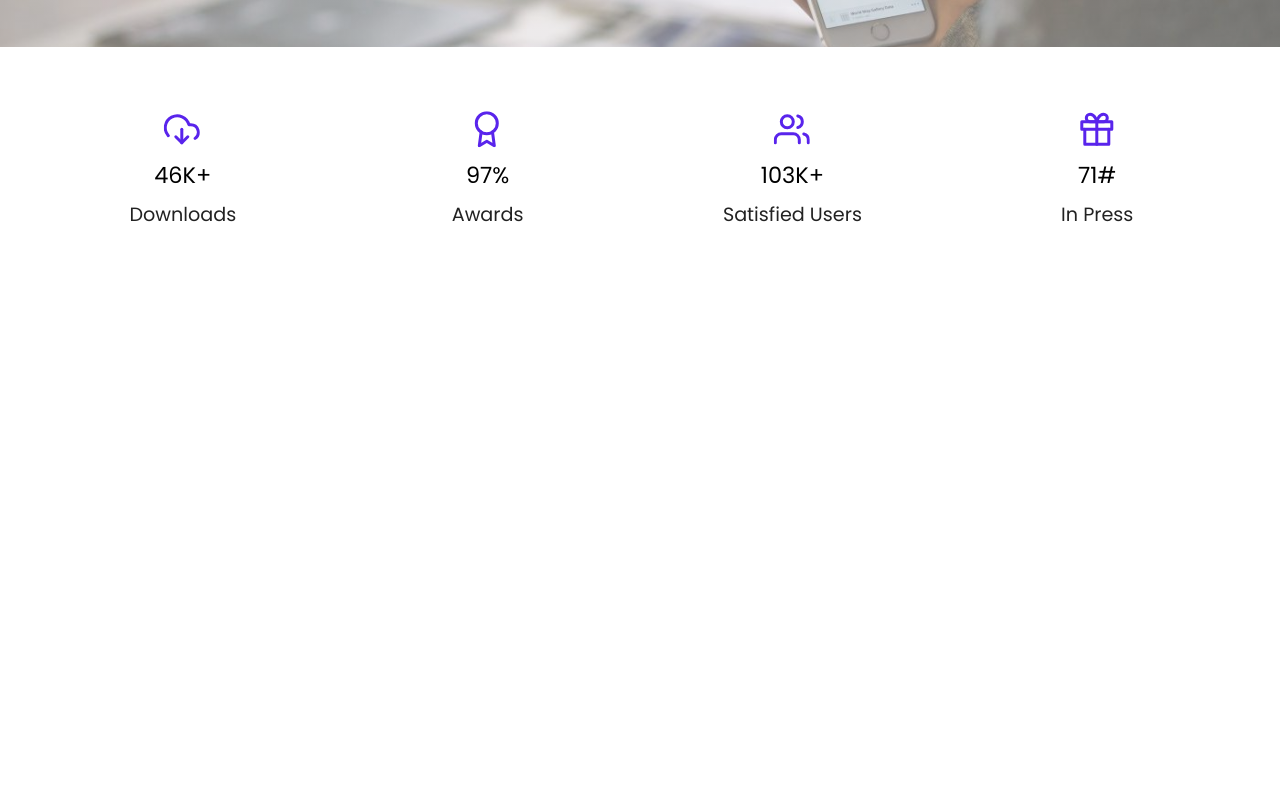
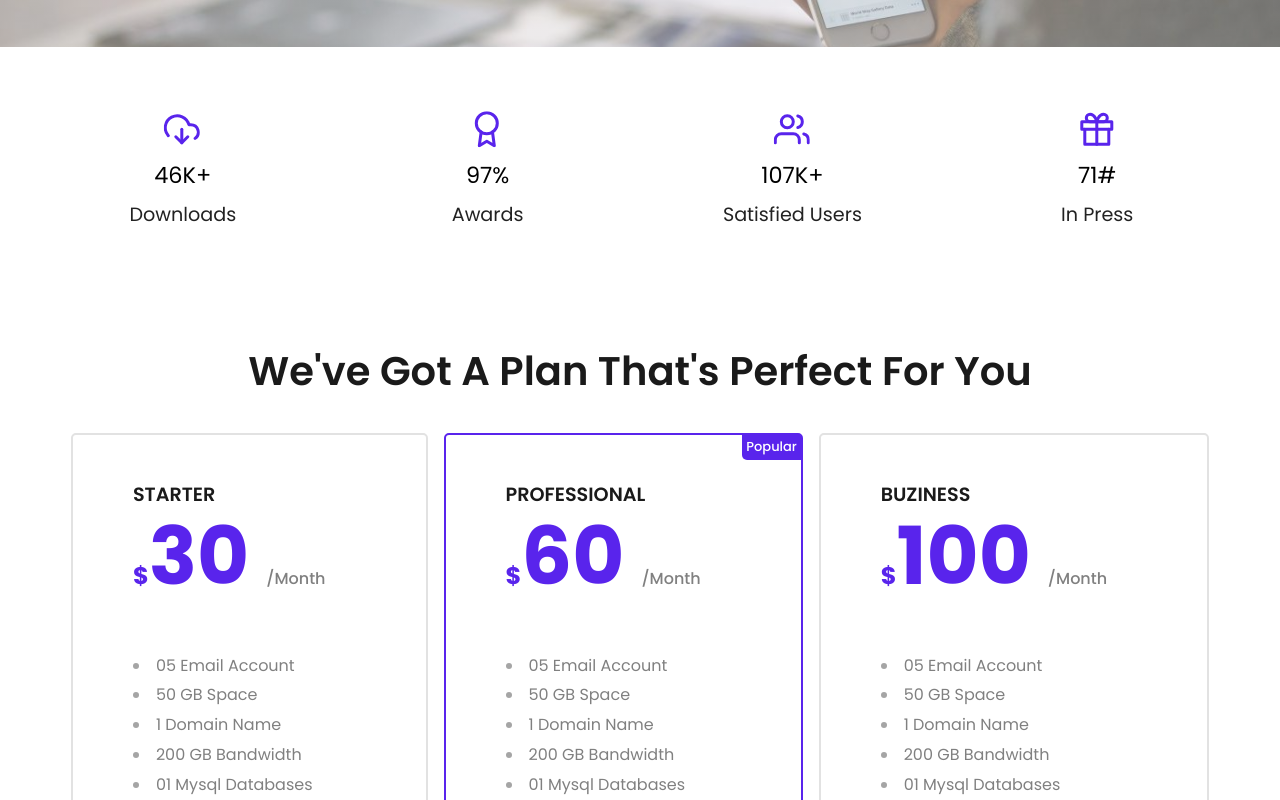
Before and after one commit to coder-kaleb/Destiny, a React (Vite) app: page / in a window 1280 px wide. Shown: the part 3680-4480 px from the top of the page. Before the commit the page ends 3973 px from the top, so only its background shows below. Built offline with nearby package versions, Linux system fonts and the light colour scheme.

Commit message:
pricing page finished

```diff
--- a/src/App.css
+++ b/src/App.css
@@ -6,9 +6,6 @@
   box-sizing: border-box;
   scroll-behavior: smooth;
 }
-
-
-
 
 :root {
   --green_color: #5924ec;
@@ -69,10 +66,10 @@ main {
     font-size: 2.7rem;
   }
   .hero-text {
-        padding: 0 .5rem;
+    padding: 0 0.5rem;
   }
   .hero-text p {
-        font-size: .8rem;
+    font-size: 0.8rem;
   }
 }
 @media (max-width: 400px) {
--- a/src/App.jsx
+++ b/src/App.jsx
@@ -1,13 +1,14 @@
 import "./App.css";
 import Features from "./components/Features";
 import Navbar from "./components/Navbar";
+import Pricing from "./components/Pricing";
 import Review from "./components/Review";
 import Services from "./components/Services";
 
 function App() {
   return (
     <main className="main">
-      <section className="hero">
+      <section className="hero" id="home">
         <Navbar />
         <div className="hero-text">
           <h1>Meet Destiny, the visonary landing Page.</h1>
@@ -23,6 +24,7 @@ function App() {
       <Services />
       <Features />
       <Review />
+      <Pricing />
     </main>
   );
 }
--- a/src/components/Counter.jsx
+++ b/src/components/Counter.jsx
@@ -16,7 +16,6 @@ const Counter = ({ children, title, dataVal, sign }) => {
       }, 30);
     }
 
-    console.log("hi there");
   };
   useEffect(() => {
     window.addEventListener("scroll", handleScroll);
--- a/src/components/Features.jsx
+++ b/src/components/Features.jsx
@@ -3,10 +3,10 @@ import FeatureCard from "./featureCard";
 
 const Features = () => {
   return (
-    <section className="section">
+    <section className="section" id="features">
       <div className="container">
         <FeatureCard />
-        <FeatureCard style="reverse"/>
+        <FeatureCard style="reverse" />
       </div>
     </section>
   );
--- a/src/components/Navbar.jsx
+++ b/src/components/Navbar.jsx
@@ -15,7 +15,7 @@ const Navbar = () => {
   };
   useEffect(() => {
     window.addEventListener("scroll", handleScroll);
-    return () => window.removeEventListener("scroll",  handleScroll);
+    return () => window.removeEventListener("scroll", handleScroll);
   }, []);
   return (
     <header className={`header ${isScroll ? "header-white" : ""}`}>
@@ -23,22 +23,22 @@ const Navbar = () => {
         <img src={logo} alt="logo" className="logo" />
         <ul className="desktop-ul">
           <li>
-            <a href="">home</a>
+            <a href="#home">home</a>
           </li>
           <li>
-            <a href="">services</a>
+            <a href="#services">services</a>
           </li>
           <li>
-            <a href="">features</a>
+            <a href="#features">features</a>
           </li>
           <li>
-            <a href="">reviews</a>
+            <a href="#reviews">reviews</a>
           </li>
           <li>
-            <a href="">pricing</a>
+            <a href="#pricing">pricing</a>
           </li>
           <li>
-            <a href="">contact</a>
+            <a href="#contact">contact</a>
           </li>
         </ul>
 
--- /dev/null
+++ b/src/components/Pricing.jsx
@@ -0,0 +1,20 @@
+import "../css/pricing.css";
+import PricingComponent from "./PricingComponent";
+
+const Pricing = () => {
+  return (
+    <section id="pricing" className="pricing-section">
+      <div className="pricing-container">
+        <h2 className="head-title">we've got a plan that's perfect for you</h2>
+
+        <div className="pricing-component-container">
+          <PricingComponent sticky={false} type="starter" pricing="30"/>
+          <PricingComponent sticky={true} type="professional" pricing="60"/>
+          <PricingComponent sticky={false} type="buziness" pricing="100"/>
+        </div>
+      </div>
+    </section>
+  );
+};
+
+export default Pricing;
--- /dev/null
+++ b/src/components/PricingComponent.jsx
@@ -0,0 +1,33 @@
+import React from "react";
+
+const PricingComponent = ({ type, sticky, pricing }) => {
+  return (
+    <div className={`pricing-compo ${sticky ? "popular" : ""}`}>
+      {sticky && <p className="sticky">popular</p>}
+      <div className="upper-info">
+        <h4 className="title">{type}</h4>
+        <div className="price">
+          <p>
+            <small className="dollar">$</small>
+            {pricing} <small className="period">/Month</small>
+          </p>
+        </div>
+      </div>
+
+      <ul className="features">
+        <li>05 Email Account</li>
+        <li> 50 GB Space</li>
+        <li> 1 Domain Name</li>
+        <li> 200 GB Bandwidth</li>
+        <li> 01 Mysql Databases</li>
+        <li> Enhanced Security</li>
+      </ul>
+
+      <div className="btn-container">
+        <button className="btn">purchase now</button>
+      </div>
+    </div>
+  );
+};
+
+export default PricingComponent;
--- a/src/components/Review.jsx
+++ b/src/components/Review.jsx
@@ -16,7 +16,7 @@ import { Award, DownloadCloud, Gift, Users } from "react-feather";
 
 const Review = () => {
   return (
-    <section className="reviews">
+    <section className="reviews" id="reviews">
       <Swiper
         spaceBetween={30}
         centeredSlides={true}
--- a/src/components/Services.jsx
+++ b/src/components/Services.jsx
@@ -1,14 +1,12 @@
 import "../css/service.css";
 import ServiceDesc from "./ServiceDesc";
-import icon1 from "../assets/icon1.png"
-import icon2 from "../assets/icon2.png"
-import icon3 from "../assets/icon3.png"
-
-
+import icon1 from "../assets/icon1.png";
+import icon2 from "../assets/icon2.png";
+import icon3 from "../assets/icon3.png";
 
 const Services = () => {
   return (
-    <section className="services">
+    <section className="services" id="services">
       <div className="container">
         <div className="head-txt">
           <h1>Destiny isn't A.I, its the result of human intelligence.</h1>
--- /dev/null
+++ b/src/css/pricing.css
@@ -0,0 +1,145 @@
+.pricing-section {
+  padding: 3rem 1rem;
+  background: #fff;
+}
+
+.pricing-container {
+  display: flex;
+  flex-direction: column;
+  gap: 2rem;
+}
+.pricing-container h2 {
+  text-align: center;
+  color: #1a1a1a;
+  text-transform: capitalize;
+  font-size: 2.5rem;
+  font-weight: 550;
+}
+.pricing-component-container {
+  display: flex;
+  justify-content: center;
+  flex-wrap: wrap;
+  gap: 1rem;
+}
+.pricing-compo.popular {
+  position: relative;
+  border: 2px solid var(--green_color);
+  border-radius: 5px;
+  padding: 45px 100px 60px 60px;
+  display: flex;
+  flex-direction: column;
+  gap: 3.5rem;
+}
+.pricing-compo {
+  position: relative;
+  border: 2px solid rgb(226, 226, 226);
+  border-radius: 5px;
+  padding: 45px 100px 60px 60px;
+  display: flex;
+  flex-direction: column;
+  gap: 3.5rem;
+  transition: all 0.5s ease-in-out;
+  /* flex: 1% 1% 0; */
+}
+.pricing-compo:hover .btn {
+  border-color: var(--green_color);
+}
+.pricing-compo:hover {
+  border-color: var(--green_color);
+}
+.upper-info {
+  display: flex;
+  flex-direction: column;
+  gap: 0.7rem;
+}
+.pricing-compo .sticky {
+  position: absolute;
+  top: -1px;
+  right: -1px;
+  background: var(--green_color);
+  text-align: center;
+  font-size: small;
+  font-weight: 500;
+  padding-inline: 0.3rem;
+  padding-block: 0.2rem;
+  color: #fff;
+  text-transform: capitalize;
+  border-top-right-radius: 5px;
+  border-bottom-left-radius: 5px;
+}
+.pricing-compo .title {
+  text-transform: uppercase;
+  color: #1a1a1a;
+  font-size: 1.2rem;
+  font-weight: 550;
+}
+
+.price p {
+  font-size: 5rem;
+  position: relative;
+  line-height: 0.9;
+  font-weight: 700;
+  color: var(--green_color);
+}
+.price p .dollar {
+  font-size: 1.5rem;
+  color: var(--green_color);
+  font-weight: 700;
+}
+.price p .period {
+  color: gray;
+  font-size: 1rem;
+  font-weight: 500;
+}
+.features li {
+  margin-top: 0.3rem;
+  color: gray;
+  font-size: 1rem;
+  font-weight: 400;
+  list-style-position: inside;
+}
+.features li::marker {
+  color: #a5a5a5;
+}
+
+.btn {
+  border: 2px solid rgb(184, 184, 184);
+  color: rgb(32, 32, 32);
+  border-radius: 5px;
+  text-transform: capitalize;
+  padding: 0.8rem 2rem;
+  font-size: 1.1rem;
+  background-color: transparent;
+  transition: all 0.4s;
+}
+.btn:hover {
+  background-color: var(--green_color);
+  color: #fff;
+  cursor: pointer;
+}
+
+@media (max-width: 450px) {
+  .pricing-compo,
+  .pricing-compo.popular {
+    padding: 45px 60px 60px;
+  }
+  .pricing-section {
+    padding: 3rem 0.1rem;
+  }
+  .pricing-container h2 {
+    font-size: 2.1rem;
+    margin-inline: .7rem;
+  }
+}
+@media (max-width: 370px) {
+  .pricing-compo,
+  .pricing-compo.popular {
+    padding: 45px 30px 60px 45px;
+  }
+}
+@media (max-width: 300px) {
+  .pricing-compo,
+  .pricing-compo.popular {
+    padding: 45px 30px 60px 30px;
+  }
+}
```
Lines whose indentation alone changed are shown as unchanged.
